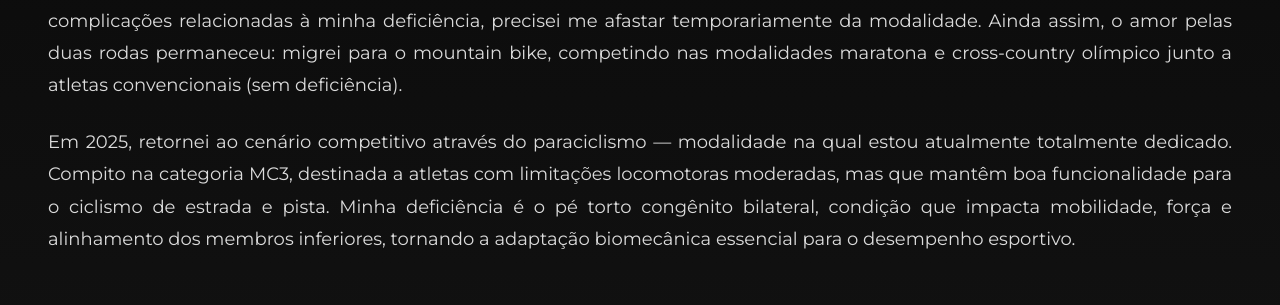
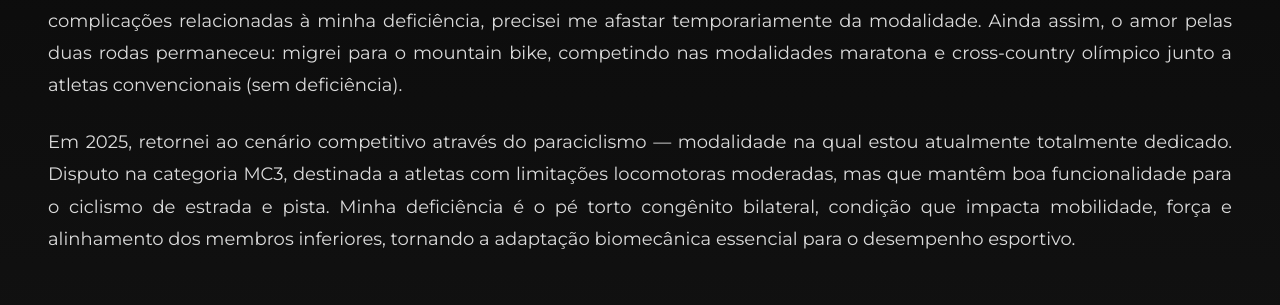
Before and after one commit to gabrielriguiti/gabriel-page, a React (Vite) app: page / in a window 1280 px wide. Shown: the part 1128-1433 px from the top of the page. Built offline with nearby package versions, Linux system fonts and the light colour scheme; no server answers.

Commit message:
:pencil: ajuste no texto sobre mim

```diff
--- a/src/App.tsx
+++ b/src/App.tsx
@@ -86,7 +86,7 @@ function App() {
                     </p>
                     <p className="about-text mt-6">
                         Em 2025, retornei ao cenário competitivo através do paraciclismo — modalidade na qual estou
-                        atualmente totalmente dedicado. Compito na categoria MC3, destinada a atletas com limitações
+                        atualmente totalmente dedicado. Disputo na categoria MC3, destinada a atletas com limitações
                         locomotoras moderadas, mas que mantêm boa funcionalidade para o ciclismo de estrada e pista.
                         Minha deficiência é o pé torto congênito bilateral, condição que impacta mobilidade, força e
                         alinhamento dos membros inferiores, tornando a adaptação biomecânica essencial para o desempenho
```
